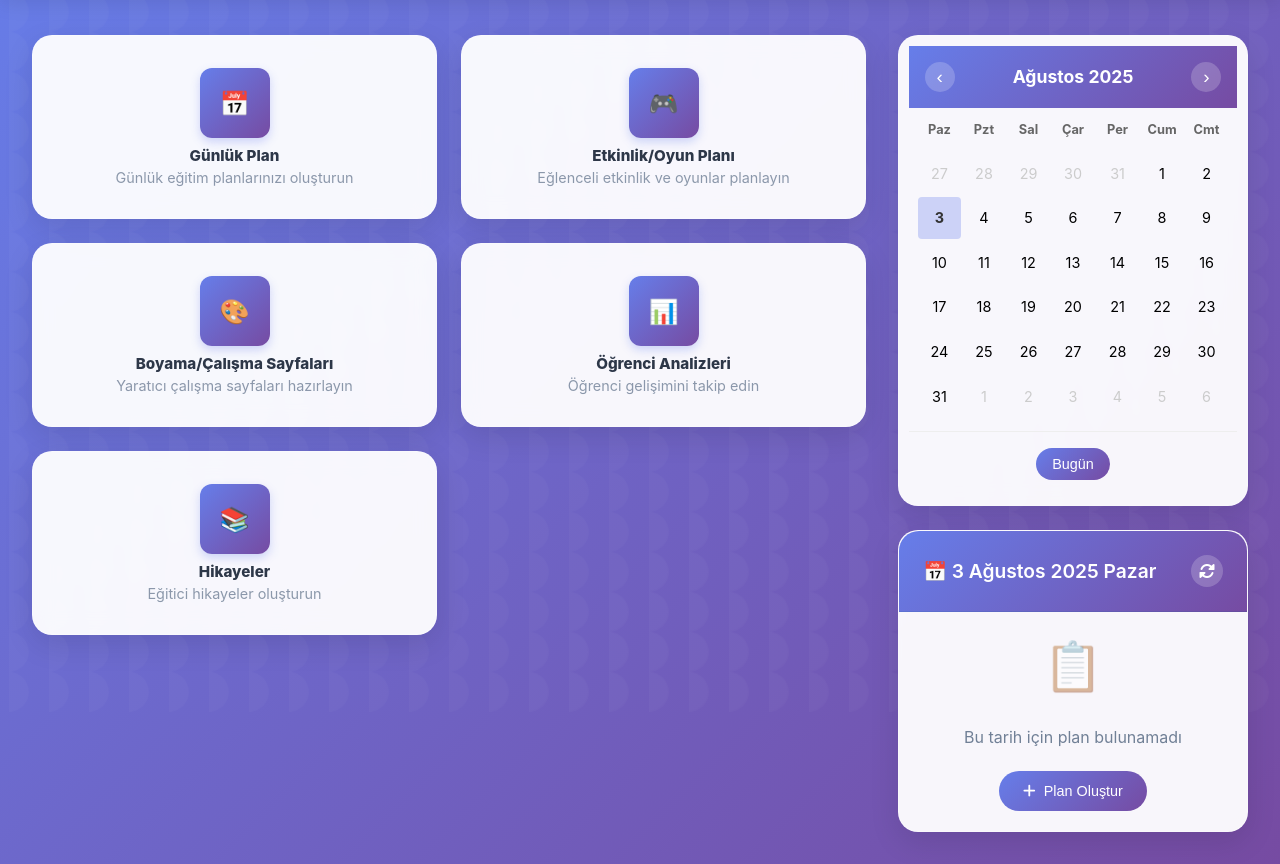
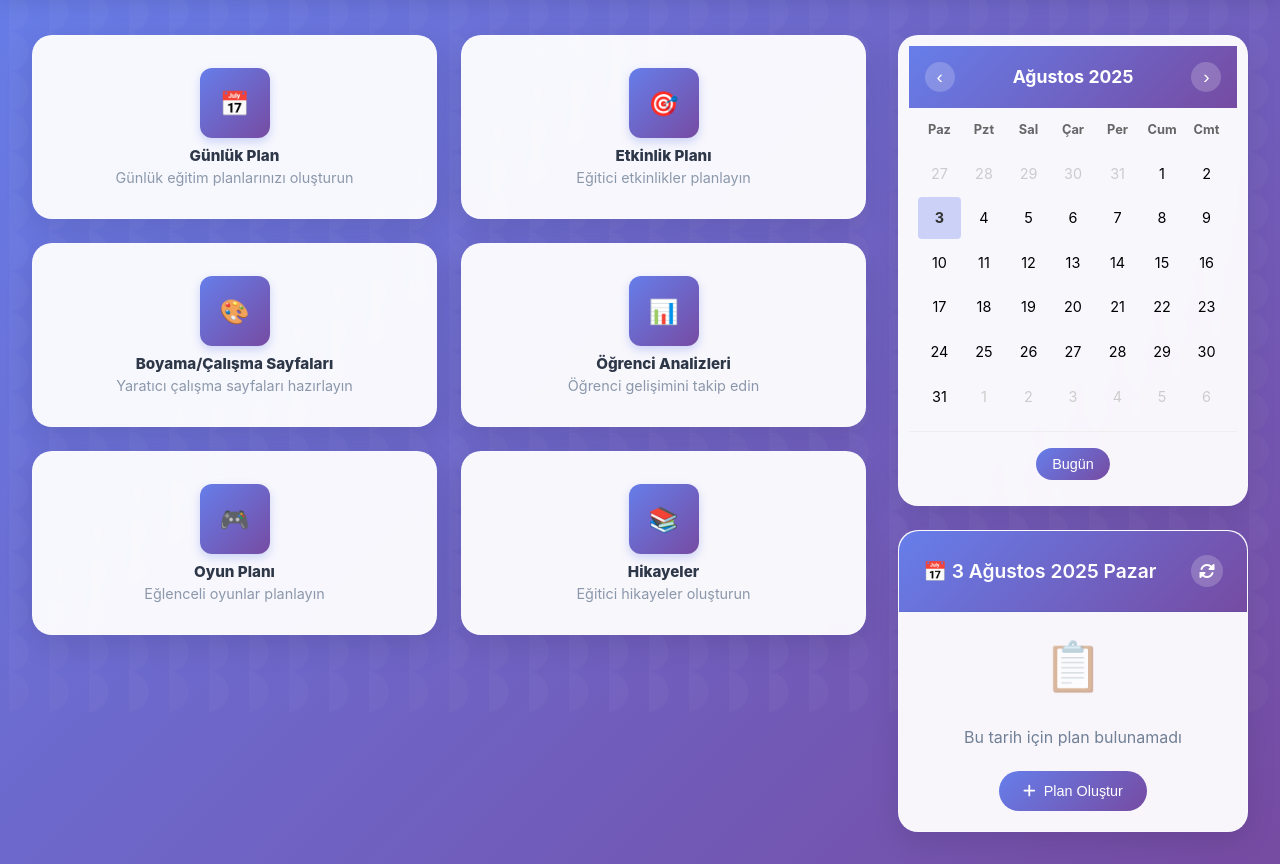
Before and after one commit to handeuygunn/BTK-Hackathon-2025-Ogretmenim-AI, a Python web app: template BTK Proje/templates/eceteacher.html in a window 1280 px wide. Shown: the part 97-961 px from the top of the page. Run offline with Jinja, Linux system fonts and the light colour scheme; the template is opened without the code that fills it, so the values that code supplies are empty.

Commit message:
Etkinlik ve Oyun alanı ikiye ayrıldı.

```diff
--- a/BTK Proje/static/js/chatbot.js
+++ b/BTK Proje/static/js/chatbot.js
@@ -13,7 +13,8 @@ function openChatbot(category) {
   // Kategori bazında başlık ve icon belirleme
   const categoryInfo = {
     "Günlük Plan": { icon: "📅", title: "Günlük Plan Asistanı" },
-    "Etkinlik/Oyun Planı": { icon: "🎮", title: "Etkinlik & Oyun Asistanı" },
+    "Etkinlik/Oyun Planı": { icon: "🎯", title: "Etkinlik Asistanı" },
+    "Oyun Planı": { icon: "🎮", title: "Oyun Asistanı" },
     "Öğrenci Analizleri": { icon: "📊", title: "Öğrenci Analiz Asistanı" },
     Hikayeler: { icon: "📚", title: "Hikaye Asistanı" },
     Takvim: { icon: "🗓️", title: "Takvim Asistanı" },
@@ -31,7 +32,12 @@ function openChatbot(category) {
     container.classList.add("activity-mode");
     storyDisplay.style.display = "flex";
     document.getElementById("content-display-title").innerHTML =
-      "🎮 Etkinlik Planı";
+      "🎯 Etkinlik Planı";
+  } else if (category === "Oyun Planı") {
+    container.classList.add("activity-mode");
+    storyDisplay.style.display = "flex";
+    document.getElementById("content-display-title").innerHTML =
+      "🎮 Oyun Planı";
   } else {
     container.classList.remove("story-mode", "activity-mode");
     storyDisplay.style.display = "none";
@@ -76,7 +82,9 @@ function showWelcomeMessage(category) {
     "Günlük Plan":
       "Merhaba! Ben günlük eğitim planlarınızı oluşturmanıza yardımcı olacağım. Hangi yaş grubu için plan hazırlamak istiyorsunuz?",
     "Etkinlik/Oyun Planı":
-      "Merhaba! Çocuklarınız için eğlenceli ve eğitici etkinlikler planlayalım. Hangi konuda yardıma ihtiyacınız var?",
+      "Merhaba! Çocuklarınız için eğitici etkinlikler planlayalım. Hangi konuda yardıma ihtiyacınız var?",
+    "Oyun Planı":
+      "Merhaba! Çocuklarınız için eğlenceli ve interaktif oyunlar planlayalım. Hangi türde oyun düşünüyorsunuz?",
     "Öğrenci Analizleri":
       "Merhaba! Öğrencilerinizin gelişimini değerlendirmenize yardımcı olacağım. Hangi alanda analiz yapmak istiyorsunuz?",
     Hikayeler:
@@ -127,10 +135,12 @@ async function sendMessage() {
     if (data.success) {
       addMessage(data.response, "bot");
 
-      // Hikayeler ve Etkinlik/Oyun Planı kategorilerinde yanıtı ayrıca sağ panelde göster
+      // Hikayeler, Etkinlik ve Oyun Planı kategorilerinde yanıtı ayrıca sağ panelde göster
       if (currentCategory === "Hikayeler") {
         displayStory(data.response);
       } else if (currentCategory === "Etkinlik/Oyun Planı") {
+        displayActivity(data.response);
+      } else if (currentCategory === "Oyun Planı") {
         displayActivity(data.response);
       }
     } else {
--- a/BTK Proje/templates/eceteacher.html
+++ b/BTK Proje/templates/eceteacher.html
@@ -40,13 +40,10 @@
                 Günlük eğitim planlarınızı oluşturun
               </div>
             </div>
-
             <div class="card" onclick="openChatbot('Etkinlik/Oyun Planı')">
-              <div class="card-icon">🎮</div>
-              <div class="card-title">Etkinlik/Oyun Planı</div>
-              <div class="card-description">
-                Eğlenceli etkinlik ve oyunlar planlayın
-              </div>
+              <div class="card-icon">🎯</div>
+              <div class="card-title">Etkinlik Planı</div>
+              <div class="card-description">Eğitici etkinlikler planlayın</div>
             </div>
             <div class="card" onclick="window.location.href='/boyama-sayfasi'">
               <div class="card-icon">🎨</div>
@@ -62,6 +59,11 @@
               <div class="card-icon">📊</div>
               <div class="card-title">Öğrenci Analizleri</div>
               <div class="card-description">Öğrenci gelişimini takip edin</div>
+            </div>
+            <div class="card" onclick="openChatbot('Oyun Planı')">
+              <div class="card-icon">🎮</div>
+              <div class="card-title">Oyun Planı</div>
+              <div class="card-description">Eğlenceli oyunlar planlayın</div>
             </div>
             <div class="card" onclick="openChatbot('Hikayeler')">
               <div class="card-icon">📚</div>
```
